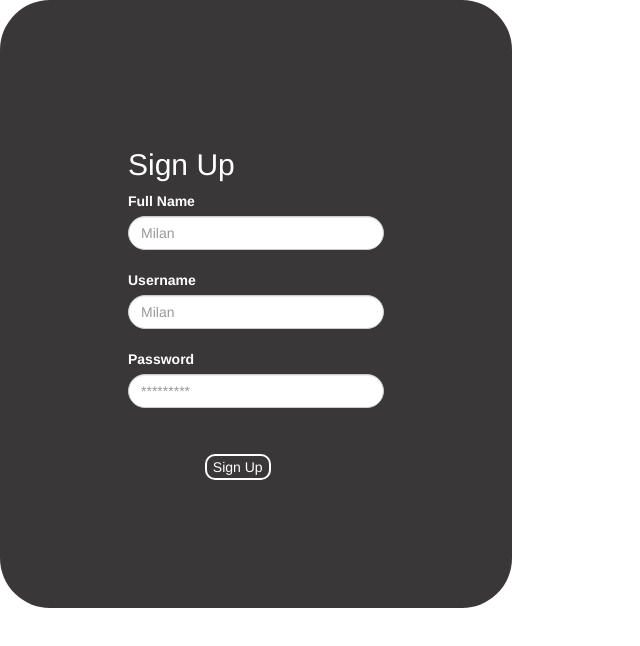
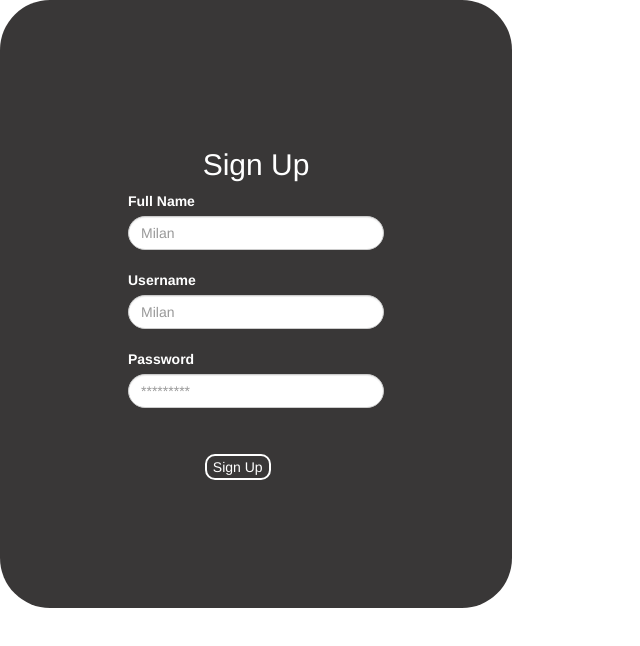
Before and after one commit to DharmaG/third-project, an Angular app: page /signup in a window 1280 px wide. Shown: the top 646 px of the page, without its empty margins (0-640 px from the left). Built offline with nearby package versions, Linux system fonts and the light colour scheme; a web font is replaced by a local one; what angular-calendar, ng2-simple-timer would draw is missing.

Commit message:
h2 login sign up

```diff
--- a/src/app/pages/login/login.component.css
+++ b/src/app/pages/login/login.component.css
@@ -21,3 +21,7 @@ button {
   margin-top: 10%;
   margin-left: 30%;
 }
+
+h2 {
+  text-align: center;
+}
--- a/src/app/pages/signup/signup.component.css
+++ b/src/app/pages/signup/signup.component.css
@@ -20,3 +20,7 @@ button {
   margin-top: 10%;
   margin-left: 30%;
 }
+
+h2 {
+  text-align: center;
+}
```
